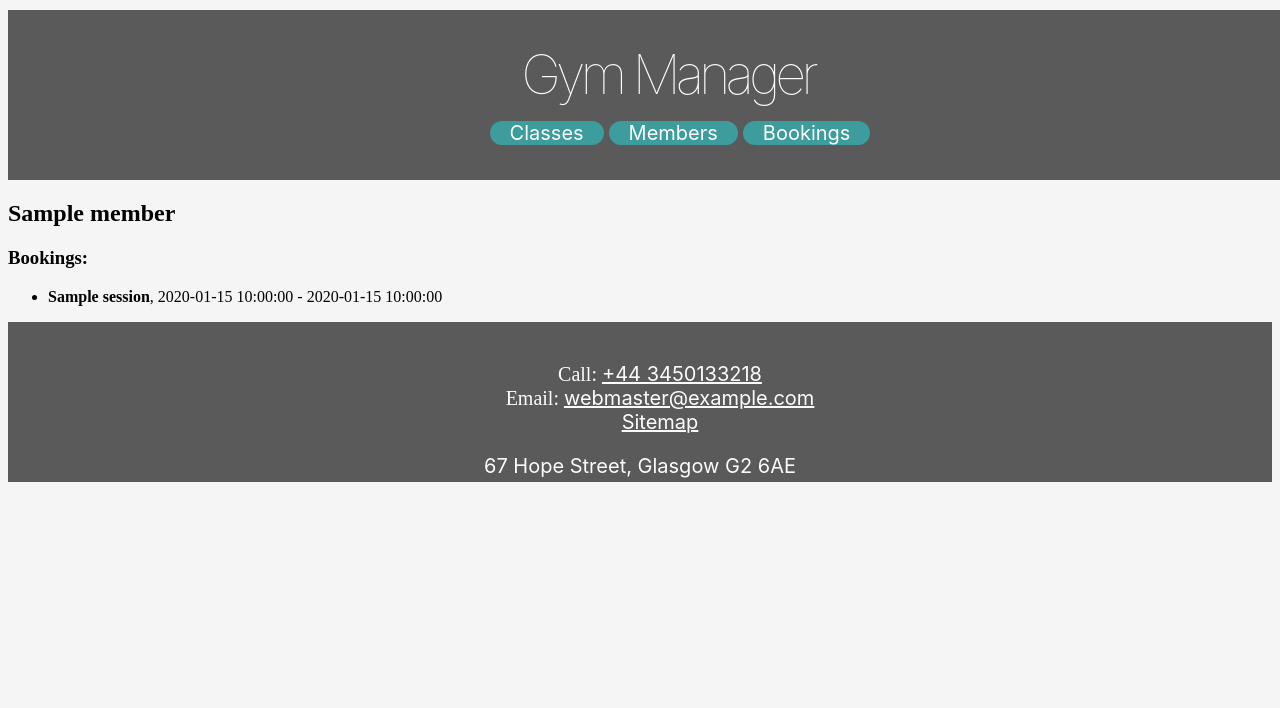
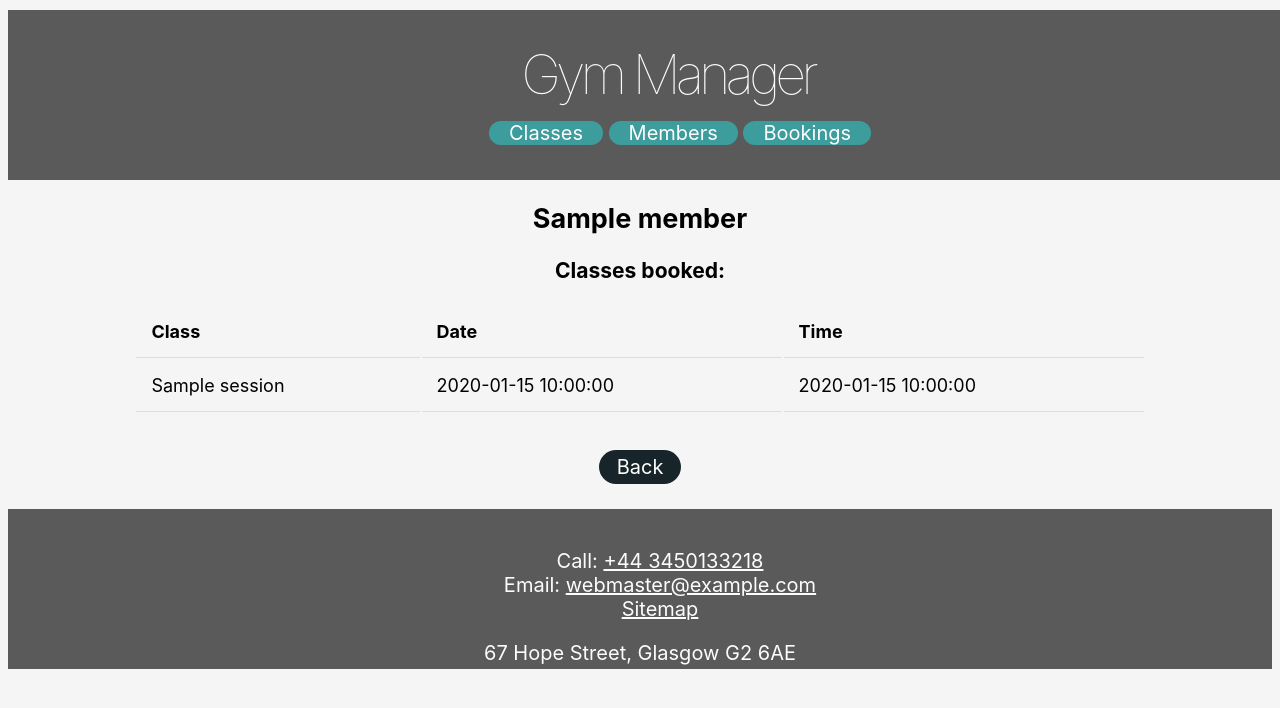
Before and after one commit to TinaHouston/GymManager, a Flask app: page /members/1 in a window 1280 px wide. Shown: the top 708 px of the page. Run offline with Flask 2, Linux system fonts and the light colour scheme; a database or web service that is not in the repository returns one stand-in record (values such as "Sample title"); some libraries are stand-ins or nearby versions.

Commit message:
final Monday commit

```diff
--- a/static/bookings.css
+++ b/static/bookings.css
@@ -84,7 +84,3 @@ th:first-child {
   th:last-child {
     border-radius: 0 15px 15px 0;
   }
-
-  td:last-child {
-      border-radius: 15px 0 0 0;
-  }
--- a/templates/members/show.html
+++ b/templates/members/show.html
@@ -1,13 +1,33 @@
 {% extends 'base.html' %}
 
 {% block content %}
+
+<link rel="stylesheet" href="{{ url_for('static', filename='classes_members.css') }}">
+
 <h1> {{member.name}} </h1>
 
-<h3>Bookings:</h3>
-<ul>
+<h3>Classes booked:</h3>
+
+<table class="center">
+    <tr>
+        <th>Class</th>
+        <th>Date</th>
+        <th>Time</th>
+    </tr>
+<!-- <ul> -->
     {% for session in sessions %}
-    <li><b>{{session.name}}</b>, {{session.date}} - {{session.time}}</li>
+    <tr>
+        <td>{{session.name}}</td>
+        <td>{{session.date}}</td>
+        <td>{{session.time}}</td>
+    </tr>
+    <!-- <li><b>{{session.name}}</b>, {{session.date}} - {{session.time}}</li> -->
     {% endfor %}
-</ul>
+<!-- </ul> -->
+
+</table>
+<br>
+<p class="add_class"><a href="/members">Back</a></p>
+<br>
 
 {% endblock %}
```
Also changed, not shown: templates/bookings/edit.html (+19 -12 lines), templates/bookings/new.html (+14 -11 lines).
